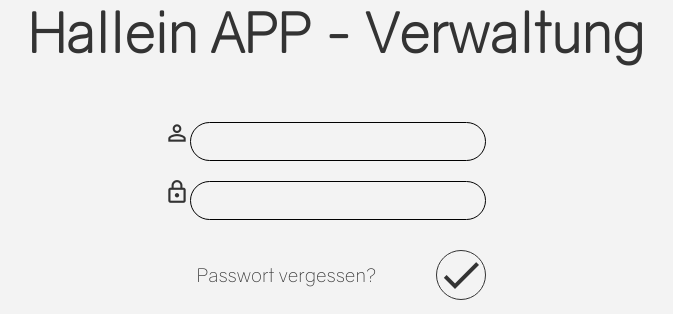
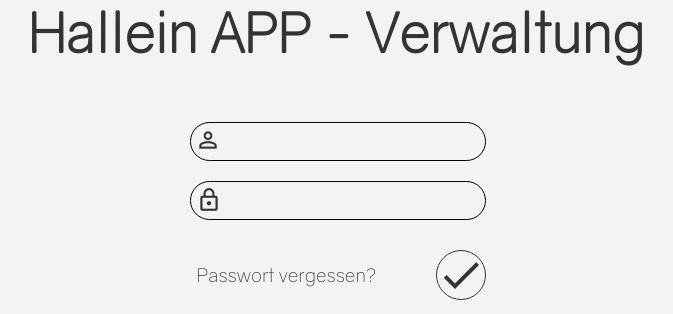
Before and after one commit to Matschess/HalleinCloud, a PHP site: page /login.html in a window 1280 px wide. Shown: the part 181-495 px from the top of the page, without its empty margins (304-977 px from the left). Run offline with PHP 8.4, Linux system fonts and the light colour scheme.

Commit message:
login icons

```diff
--- a/assets/css/login.css
+++ b/assets/css/login.css
@@ -58,9 +58,15 @@ body {
     right: 0; }
   body .usericon {
     font-size: 26px;
-    display: inline-block; }
+    display: inline-block;
+    position: absolute;
+    margin-top: 25px;
+    margin-left: 5px; }
   body .passwordicon {
     font-size: 26px;
-    display: inline-block; }
+    display: inline-block;
+    position: absolute;
+    margin-top: 85px;
+    margin-left: -290px; }
 
 /*# sourceMappingURL=login.css.map */
--- a/assets/css/login.scss
+++ b/assets/css/login.scss
@@ -93,6 +93,9 @@ input{
   .usericon{
   font-size:26px;
   display: inline-block;
+  position: absolute;
+    margin-top: 25px;
+    margin-left: 5px;
 
 
 }
@@ -100,6 +103,10 @@ input{
 .passwordicon{
   font-size:26px;
   display: inline-block;
+   position: absolute;
+  margin-top: 85px;
+  margin-left: -290px;
+
 
 
 }
```
Also changed, not shown: 1 other file.
